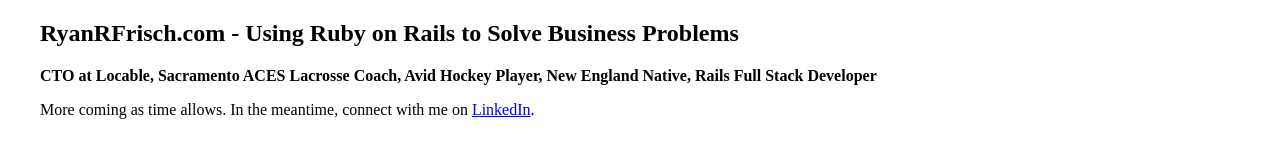
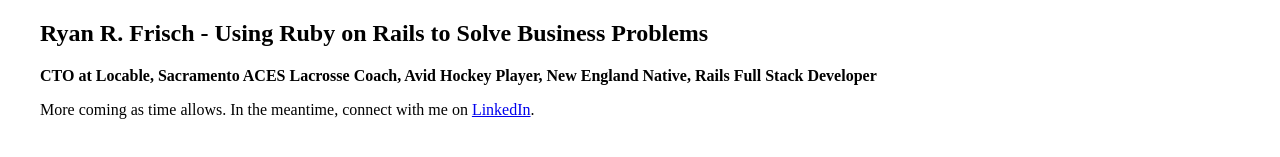
Before and after one commit to rfrisch43/rfrisch43.github.io, a plain HTML site: page index.html in a window 1280 px wide. Shown: the part 71-228 px from the top of the page. Drawn offline with Linux system fonts and the light colour scheme.

Commit message:
Update header

```diff
--- a/index.html
+++ b/index.html
@@ -49,7 +49,7 @@
 
 
     <section>
-      <h1> RyanRFrisch.com - Using Ruby on Rails to Solve Business Problems </h1>
+      <h1> Ryan R. Frisch - Using Ruby on Rails to Solve Business Problems </h1>
       <p> <strong>CTO at Locable, Sacramento ACES Lacrosse Coach, Avid Hockey Player, New England Native, Rails Full Stack Developer </strong></p>
     </section>
 
```
